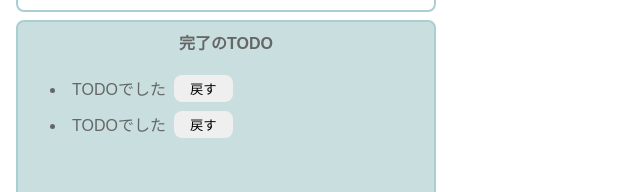
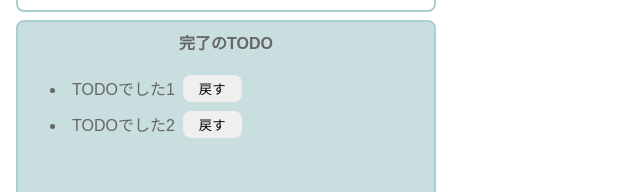
Before and after one commit to KJR020/learn-react-todo, a React (Vite) app: page / in a window 1280 px wide. Shown: the part 270-462 px from the top of the page, without its empty margins (0-640 px from the left). Built offline with nearby package versions, Linux system fonts and the light colour scheme.

Commit message:
feature: Add complete functionality to Todo list.

```diff
--- a/src/Todo.jsx
+++ b/src/Todo.jsx
@@ -21,6 +21,16 @@
     setIncompleteTodos(newTodos);
   };
 
+  const onClickComplete = (index) => {
+    const newIncompleteTodos = [...incompleteTodos];
+    newIncompleteTodos.splice(index, 1);
+
+    const newCompleteTodos = [...completeTodos, incompleteTodos[index]];
+    setIncompleteTodos(newIncompleteTodos);
+    setCompleteTodos(newCompleteTodos);
+
+  }
+
   return (
     <>
       <div className="input-area">
@@ -34,7 +44,7 @@
             <li key={todo}>
               <div className="list-row">
                 <p className="todo-item">{todo}</p>
-                <button>完了</button>
+                <button onClick={() => onClickComplete(index)}>完了</button>
                 <button onClick={ () => onClickDelete(index)}>削除</button>
               </div>
             </li>
@@ -44,18 +54,14 @@
       <div className="complete-area">
         <p className="title">完了のTODO</p>
         <ul>
-          <li>
-            <div className="list-row">
-            <p className="todo-item">TODOでした</p>
-            <button>戻す</button>
-            </div>
-          </li>
-          <li>
-            <div className="list-row">
-              <p className="todo-item">TODOでした</p>
-              <button>戻す</button>
-            </div>
-          </li>
+          {completeTodos.map((todo, index) => (
+            <li key={todo}>
+              <div className="list-row">
+                <p className="todo-item">{todo}</p>
+                <button>戻す</button>
+              </div>
+            </li>
+          ))}
         </ul>
       </div>
     </>
```
